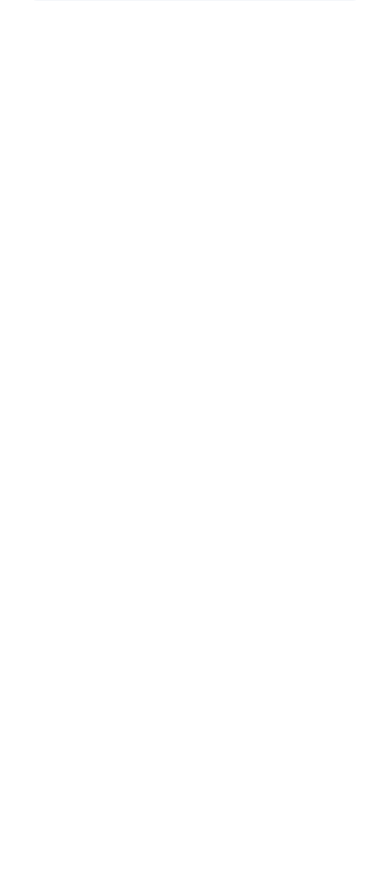
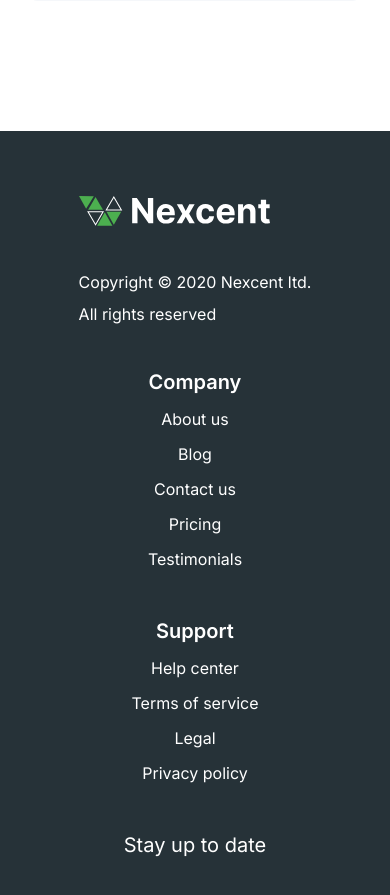
Before and after one commit to donghhan/nexcent-landing-page, a Next.js app: page / in a window 390 px wide. Shown: the part 6400-7295 px from the top of the page. Before the commit the page ends 6531 px from the top, so only its background shows below. Built offline with nearby package versions, Linux system fonts and the light colour scheme.

Commit message:
Footer responsive added

```diff
--- a/src/app/page.tsx
+++ b/src/app/page.tsx
@@ -5,9 +5,11 @@ import PixelgradeSection from "@/components/home/pixelgrade/PixelgradeSection";
 import StatusSection from "@/components/home/status/StatusSection";
 import TestimonialSection from "@/components/home/testimonial/TestimonialSection";
 import MiniBlogSection from "@/components/home/blog/MiniBlogSection";
+import Footer from "@/components/footer/Footer";
 
 export default function Home() {
   return (
+    <>
       <main>
         <HeroSection />
         <OurClientsSection />
@@ -17,5 +19,7 @@ export default function Home() {
         <TestimonialSection />
         <MiniBlogSection />
       </main>
+      <Footer />
+    </>
   );
 }
--- /dev/null
+++ b/src/components/footer/Footer.tsx
@@ -0,0 +1,62 @@
+import "./style.Footer.scss";
+import Link from "next/link";
+import Image from "next/image";
+import logo from "public/images/logo_footer.svg";
+
+const snsData = [{}];
+
+export default function Footer() {
+  return (
+    <footer>
+      <div className="container">
+        <div className="logo-wrapper">
+          <Image src={logo} alt="Logo" />
+          <span>
+            Copyright &copy; 2020 Nexcent ltd.
+            <br />
+            All rights reserved
+          </span>
+          <div className="sns-wrapper"></div>
+        </div>
+        <div className="menu-wrapper">
+          <ul className="company-wrapper">
+            <span className="menu-title">Company</span>
+            <li>
+              <Link href="/">About us</Link>
+            </li>
+            <li>
+              <Link href="/">Blog</Link>
+            </li>
+            <li>
+              <Link href="/">Contact us</Link>
+            </li>
+            <li>
+              <Link href="/">Pricing</Link>
+            </li>
+            <li>
+              <Link href="/">Testimonials</Link>
+            </li>
+          </ul>
+          <ul className="support-wrapper">
+            <span className="menu-title">Support</span>
+            <li>
+              <Link href="/">Help center</Link>
+            </li>
+            <li>
+              <Link href="/">Terms of service</Link>
+            </li>
+            <li>
+              <Link href="/">Legal</Link>
+            </li>
+            <li>
+              <Link href="/">Privacy policy</Link>
+            </li>
+          </ul>
+          <ul className="update-wrapper">
+            <span className="menu-title">Stay up to date</span>
+          </ul>
+        </div>
+      </div>
+    </footer>
+  );
+}
--- /dev/null
+++ b/src/components/footer/style.Footer.scss
@@ -0,0 +1,76 @@
+@use "../../styles/variables/" as *;
+
+footer {
+  width: 100%;
+  background-color: $black;
+  display: flex;
+  justify-content: center;
+  align-items: center;
+  color: $white;
+  padding: 65px 0;
+
+  .container {
+    display: flex;
+    width: 100%;
+    align-items: center;
+    justify-content: center;
+
+    .logo-wrapper {
+      display: flex;
+      flex-direction: column;
+      row-gap: 40px;
+
+      span {
+        font-size: 16px;
+        line-height: 2;
+      }
+    }
+
+    .menu-wrapper {
+      display: flex;
+
+      .company-wrapper,
+      .support-wrapper {
+        display: flex;
+        flex-direction: column;
+        row-gap: 15px;
+
+        .menu-title {
+          font-weight: 600;
+        }
+      }
+    }
+  }
+
+  @include media("<lg") {
+    .container {
+      flex-direction: column;
+
+      .menu-wrapper {
+        flex-direction: column;
+        text-align: center;
+        row-gap: 50px;
+      }
+    }
+
+    .menu-title {
+      font-size: 20px;
+    }
+  }
+
+  @include media(">=lg") {
+    .container {
+      justify-content: space-evenly;
+
+      .menu-wrapper {
+        display: flex;
+        column-gap: 30px;
+
+        .menu-title {
+          font-size: 28px;
+          margin-bottom: 25px;
+        }
+      }
+    }
+  }
+}
--- a/src/styles/global.scss
+++ b/src/styles/global.scss
@@ -16,6 +16,11 @@ button {
   border: transparent;
   border-radius: 4px;
   cursor: pointer;
+}
+
+ul,
+li {
+  list-style: none;
 }
 
 main {
```
Also changed, not shown: public/images/logo_footer.svg (added). Lines whose indentation alone changed are shown as unchanged.
